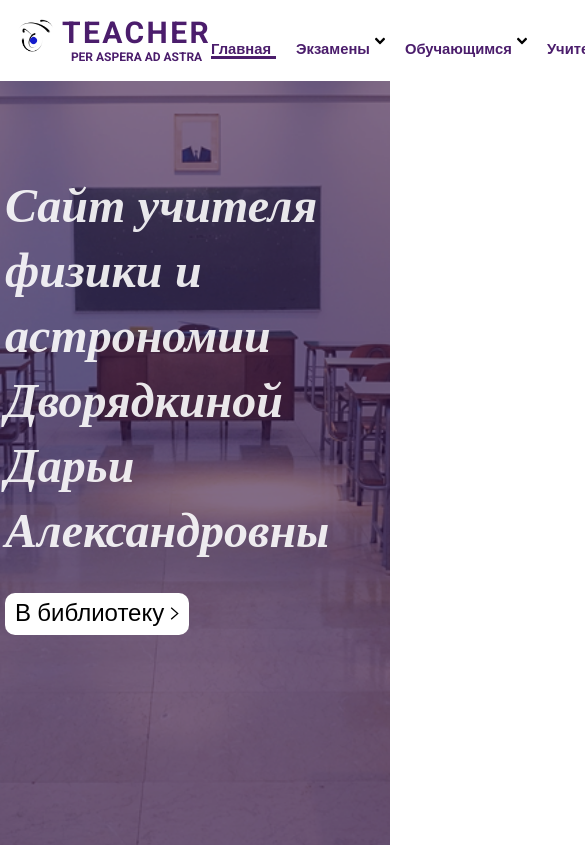
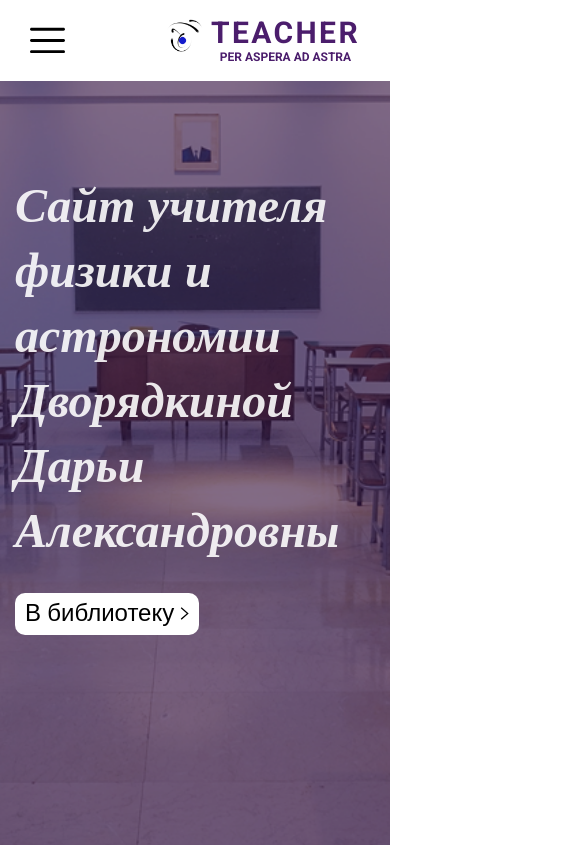
Before and after one commit to makandrr/darianew, a plain HTML site: page index.html in a window 390 px wide. Shown: the top 845 px of the page, 585 px wide, since content can reach past the window. Drawn offline with nearby package versions, Linux system fonts and the light colour scheme.

Commit message:
Адаптация Header

```diff
--- a/index.html
+++ b/index.html
@@ -24,6 +24,7 @@
   <body>
     <header class="header">
       <div class="container">
+        <img src="img/menu.svg" alt="Открыть меню" width="35" class="openMenu">
         <div class="logo">
           <img src="img/atom2.webp" alt="" />
           <div>
@@ -31,7 +32,7 @@
             <h2>Per Aspera Ad Astra</h2>
           </div>
         </div>
-        <nav>
+        <nav class="drawer">
           <ul>
             <li class="active"><a href="#">Главная</a></li>
             <li class="expandable">
@@ -226,5 +227,6 @@
         </div>
       </div>
     </footer>
+    <script src="script.js"></script>
   </body>
 </html>
--- /dev/null
+++ b/script.js
@@ -0,0 +1,12 @@
+const $menuToggler = document.querySelector('.openMenu');
+const $drawer = document.querySelector('.header nav');
+$menuToggler.onclick = () => {
+    $drawer.style.left = '0';
+}
+
+document.body.onclick = (e) => {
+    console.log(e.target.closest('.drawer'))
+    if(e.target != $menuToggler && !e.target.closest('.drawer')) {
+        $drawer.style.left = '-100%';
+    }
+}
--- a/style.css
+++ b/style.css
@@ -13,12 +13,13 @@
 html,
 body {
   min-height: 100vh;
+  min-width: 320px;
 }
 
 .container {
   max-width: 1160px;
   margin: 0 auto;
-  padding: 0 5px;
+  padding: 0 15px;
 }
 
 .header {
@@ -130,6 +131,10 @@ body {
   opacity: 0;
 }
 
+.openMenu {
+  display: none;
+}
+
 .header nav ul li .sublist {
   position: absolute;
   top: 100%;
@@ -168,6 +173,113 @@ body {
   background-color: var(--c-primary);
   height: 3px;
   transition: 300ms all;
+}
+
+@media (max-width: 915px) {
+  .header .container {
+    flex-direction: column;
+  }
+
+  .header nav {
+    margin-top: 15px;
+    transition: 300ms all;
+  }
+}
+
+@media (max-width: 680px) {
+
+  .header .container {
+    flex-direction: row;
+    padding-left: 30px;
+    padding-right: 30px;
+  }
+
+  .header .openMenu {
+    display: block;
+    cursor: pointer;
+    transition: 300ms all;
+  }
+
+  .header .openMenu:hover {
+    opacity: 0.5;
+  }
+
+  .header nav {
+    position: fixed;
+    left: -100%;
+    top: 0;
+    bottom: 0;
+    background-color: #fff;
+    z-index: 100;
+    box-shadow: 0 0 10px #888;
+    margin-top: 0;
+    min-width: 70%;
+  }
+
+  .header nav ul {
+    flex-direction: column;
+  }
+
+  .header nav ul li + li {
+    margin-left: 0;
+  }
+
+  .header nav ul li a {
+    width: 100%;
+    display: block;
+    padding: .7em .6em;
+    font-size: 1.4em;
+  }
+
+  .header nav ul li.active a::before {
+    display: none;
+  }
+
+  .header nav ul li.active a {
+    background-color: #fef;
+    color: #a93;
+  }
+
+  .header nav ul li a:hover {
+    background-color: #eee;
+  }
+
+  .header nav ul li.expandable {
+    background-image: none;
+    padding-right: 0;
+  }
+
+  .header nav ul li.expandable > a {
+    background-image: url(img/down.svg);
+    background-size: 10px;
+    background-position: right 10px center;
+    background-repeat: no-repeat;
+  }
+
+  .header nav ul li a::before {
+    display: none;
+  }
+
+  .header nav ul li .sublist {
+    position: static;
+    top: initial;
+    border-radius: 0;
+    box-shadow: none;
+    border-top: 2px solid #ccc;
+    border-bottom: 2px solid #ccc;
+    width: 70vw;
+  }
+
+  .header nav ul li .sublist li a:hover {
+    background-color: transparent;
+    color: #496;
+  }
+}
+
+@media (max-width: 315px) {
+  .header nav {
+    width: 200px;
+  }
 }
 
 .hero {
```
Also changed, not shown: img/menu.svg (added).
